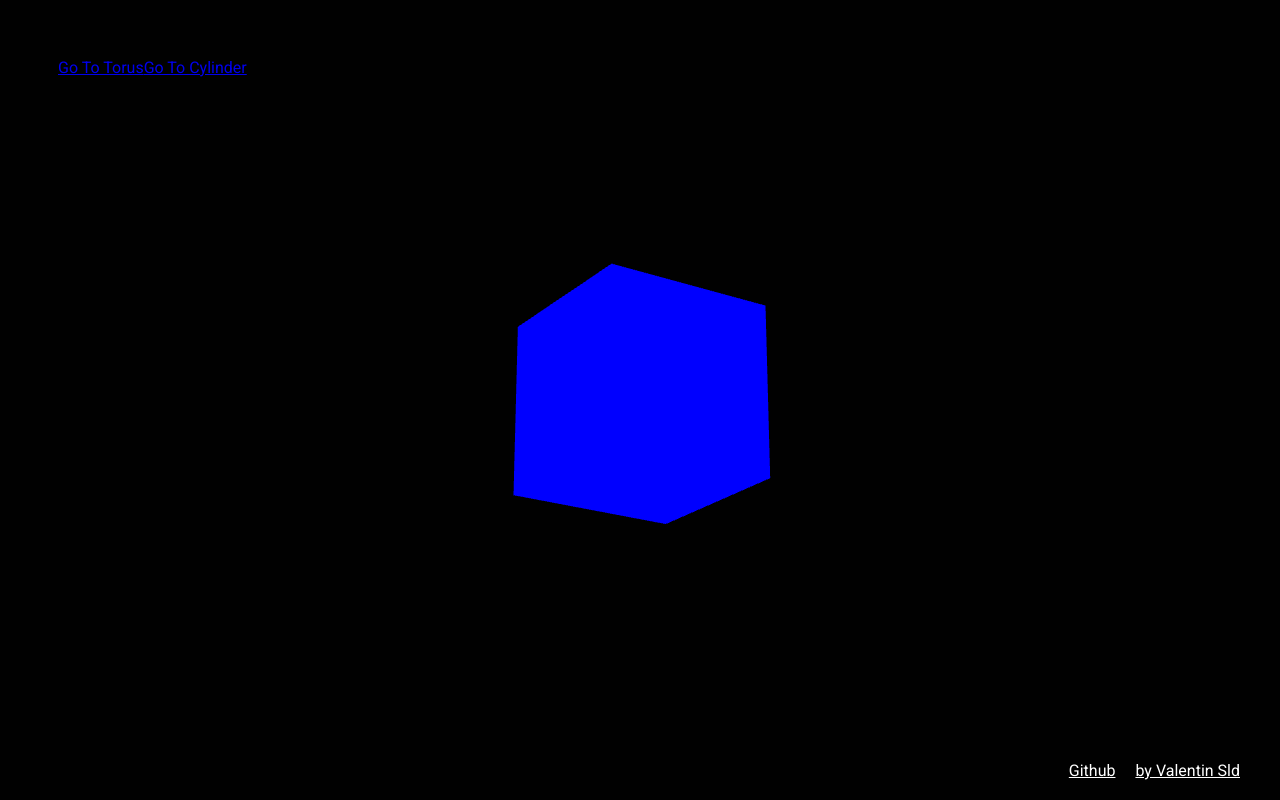
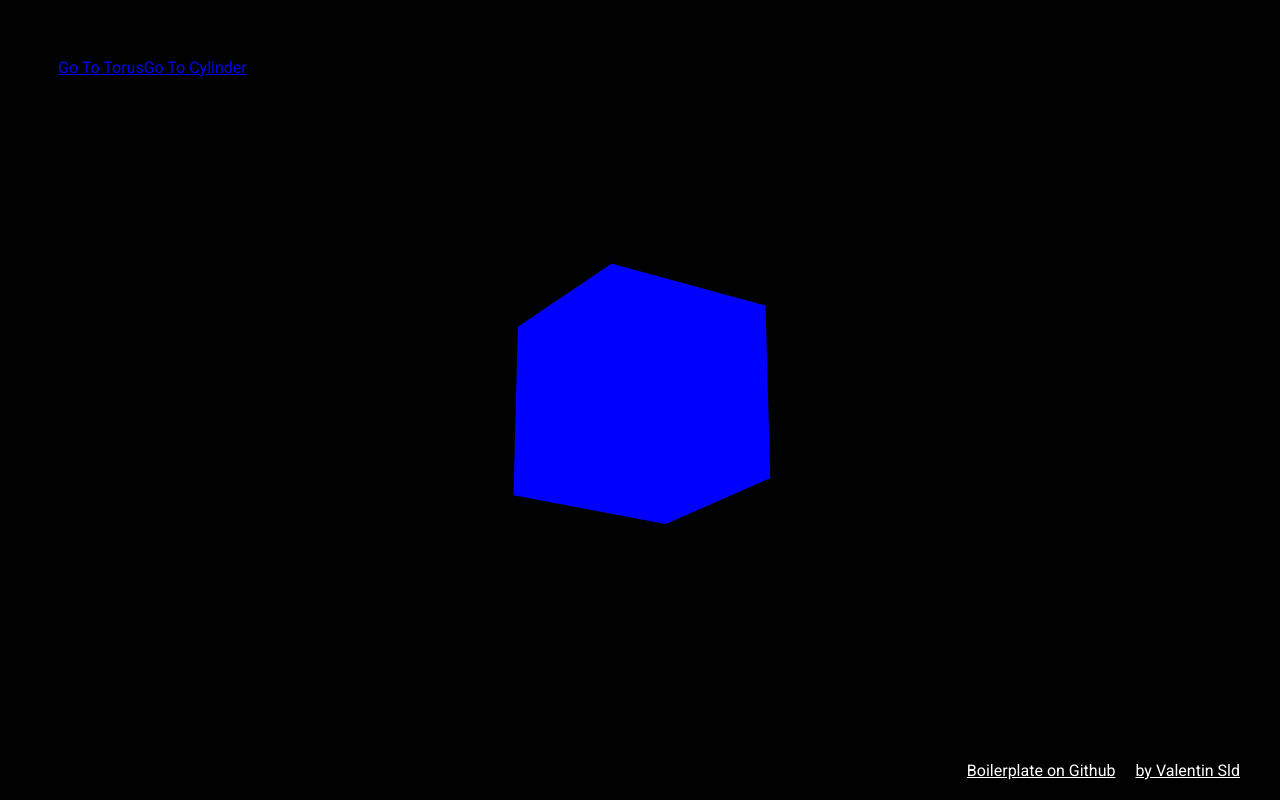
Before and after one commit to valentinsld/boilerplate-nuxt-three, a Nuxt app: page / in a window 1280 px wide. Built offline with nearby package versions, Linux system fonts and the light colour scheme.

Commit message:
style(ExtraLinks): change text

```diff
--- a/components/ExtraLinks.vue
+++ b/components/ExtraLinks.vue
@@ -1,6 +1,8 @@
 <template>
   <div class="extraLinks">
-    <a href="https://github.com/valentinsld/boilerplate-nuxt-three">Github</a>
+    <a href="https://github.com/valentinsld/boilerplate-nuxt-three"
+      >Boilerplate on Github</a
+    >
     <a href="https://www.valentinsld.fr">by Valentin Sld</a>
   </div>
 </template>
```
